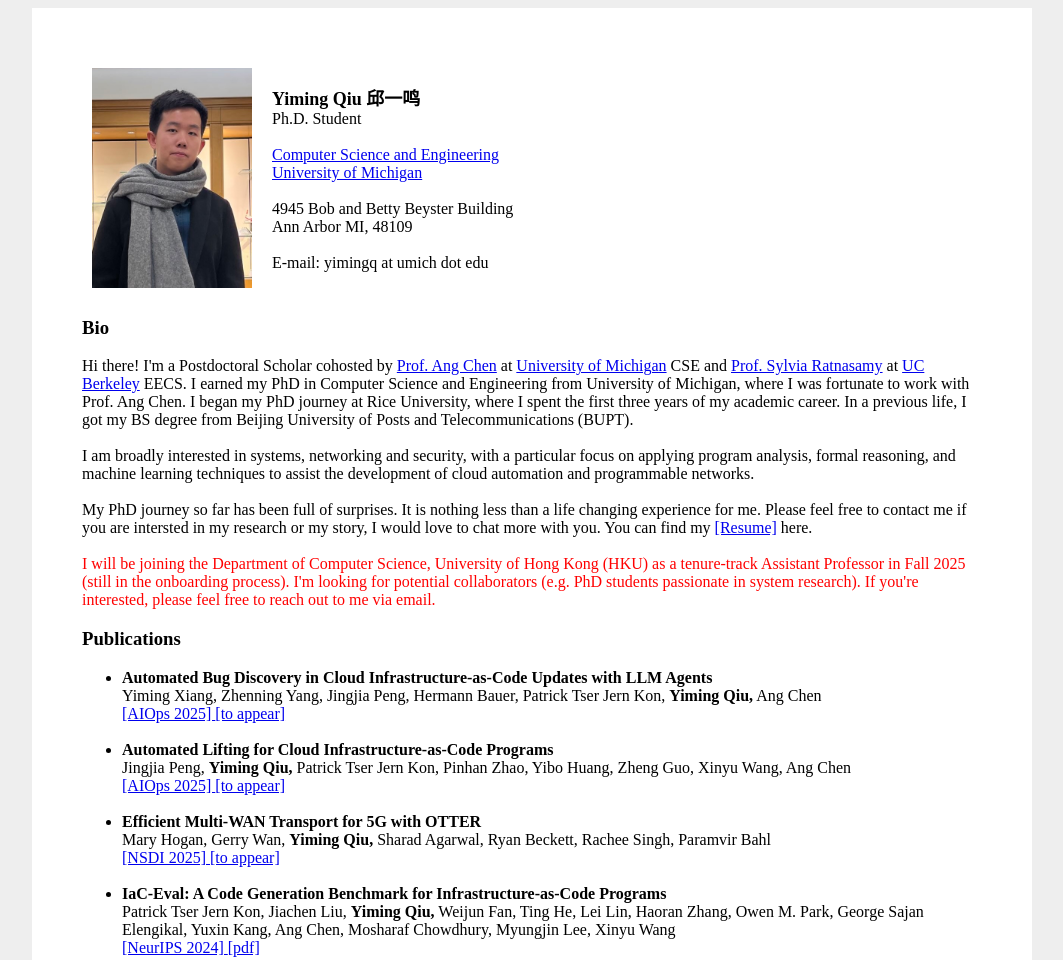
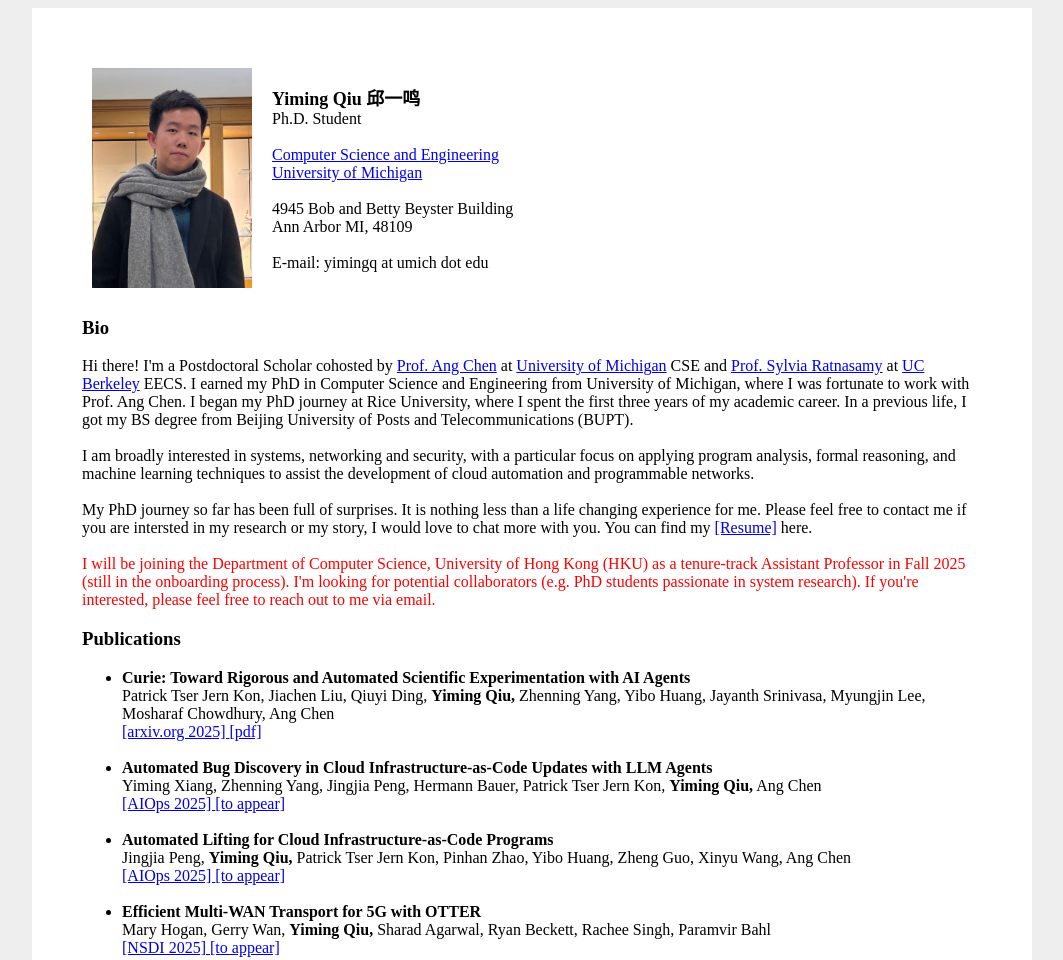
Before and after one commit to 824728350/824728350.github.io, a plain HTML site: page index.html in a window 1280 px wide. Shown: the top 960 px of the page, without its empty margins (108-1171 px from the left). Drawn offline with Linux system fonts and the light colour scheme.

Commit message:
Update Curie

```diff
--- a/index.html
+++ b/index.html
@@ -79,6 +79,15 @@
     <h3>Publications</h3>
 
     <ul>
+      <li><b> Curie: Toward Rigorous and Automated Scientific Experimentation with AI Agents</b>
+        <br>
+        Patrick Tser Jern Kon, Jiachen Liu, Qiuyi Ding, <b>Yiming Qiu,</b> Zhenning Yang, Yibo Huang, Jayanth Srinivasa, Myungjin Lee, Mosharaf Chowdhury, Ang Chen<br>
+        <a href="https://arxiv.org/"> [arxiv.org 2025] </a>
+        <a href="https://arxiv.org/pdf/2502.16069">[pdf]</a><br>
+      </li>
+
+      <br>
+
       <li><b> Automated Bug Discovery in Cloud Infrastructure-as-Code Updates with LLM Agents</b>
         <br>
         Yiming Xiang, Zhenning Yang, Jingjia Peng, Hermann Bauer, Patrick Tser Jern Kon, <b>Yiming Qiu,</b> Ang Chen<br>
```
